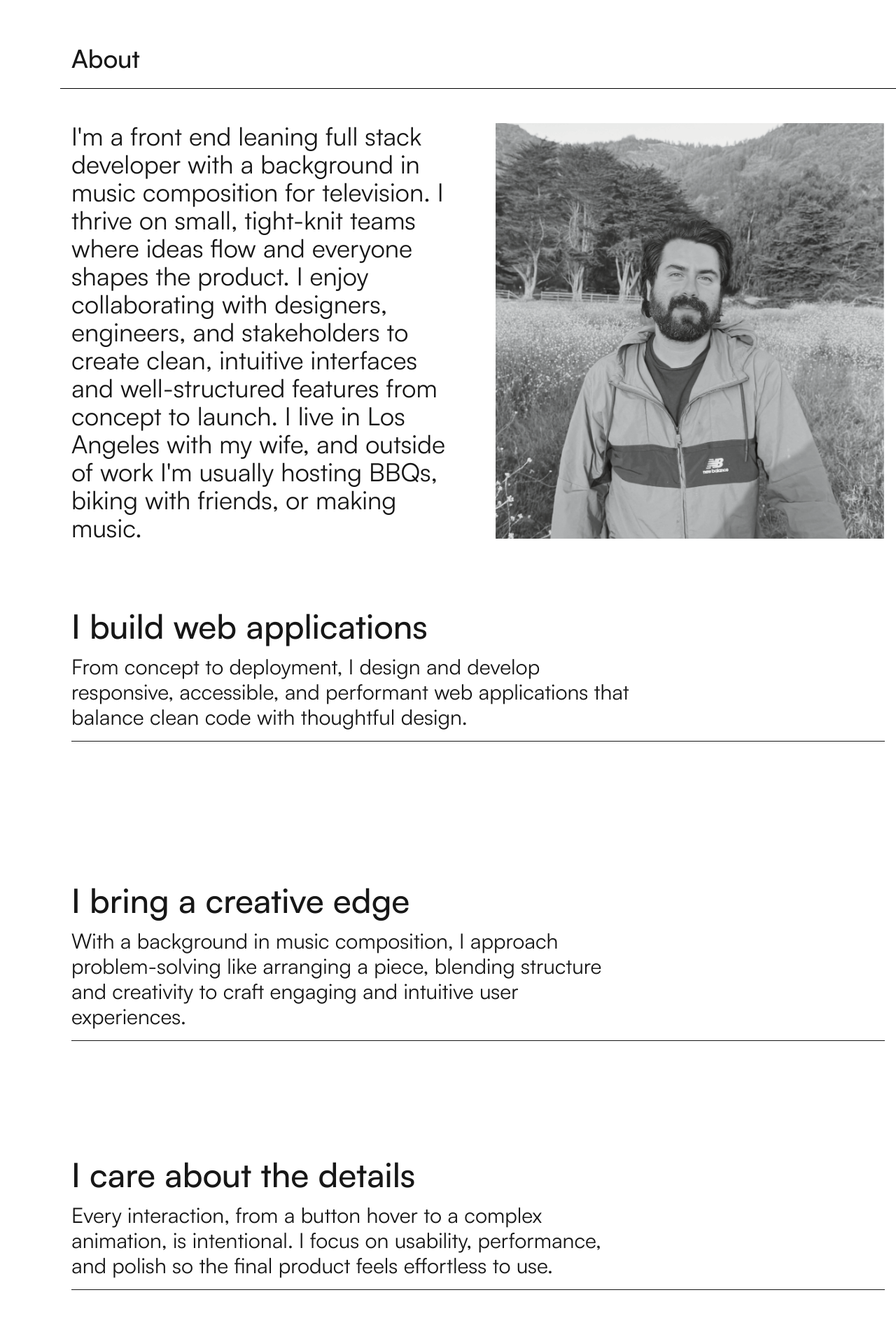
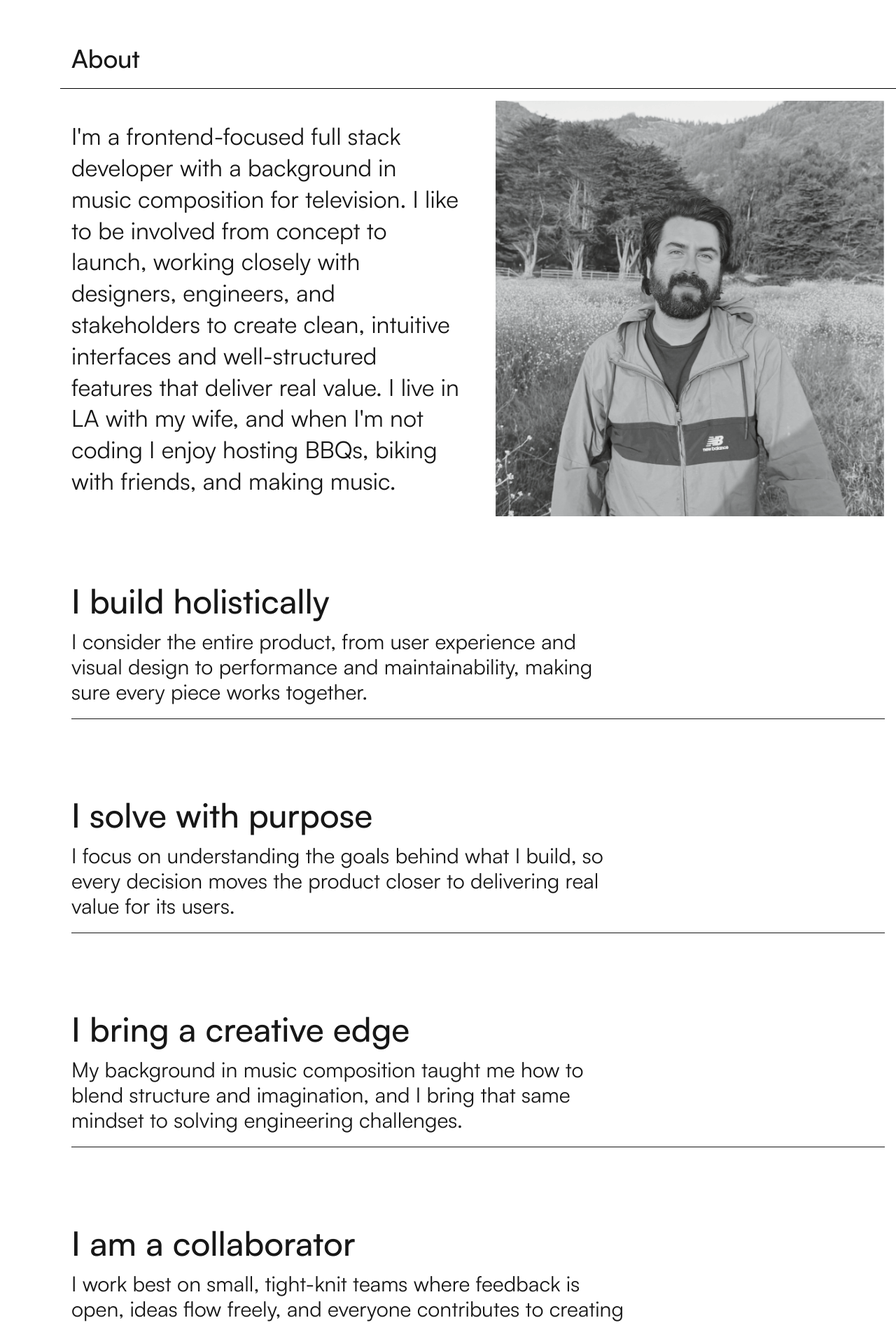
Before and after one commit to AnthonyAl-Rifai/portfolio-site, a Next.js app: page / in a window 1280 px wide. Shown: the part 960-2854 px from the top of the page at 70% size. Built offline with nearby package versions, Linux system fonts and the light colour scheme.

Commit message:
finish AboutSection v1.

```diff
--- a/app/components/AboutSection.tsx
+++ b/app/components/AboutSection.tsx
@@ -89,7 +89,7 @@ export default function NewAboutSection() {
   return (
     <Section id="about" className="h-auto mt-[25vh]">
       <SectionTitle name="About" isSticky />
-      <div className="min-h-[calc(100vh-var(--layout-size))] p-4 grid gap-12 mt-8 md:grid-cols-2">
+      <div className="min-h-[calc(100vh-var(--layout-size))] p-4 grid gap-12 md:grid-cols-2">
         <motion.div
           className="w-auto h-full flex items-center"
           initial={{ y: 100, opacity: 0 }}
@@ -97,19 +97,18 @@ export default function NewAboutSection() {
           transition={{ duration: 0.8 }}
           viewport={{ once: true }}
         >
-          <h3 className="text-2xl lg:text-3xl xl:text-4xl 2xl:text-5xl 3xl:text-5xl">
-            I&apos;m a front end leaning full stack developer with a background
-            in music composition for television. I thrive on small, tight-knit
-            teams where ideas flow and everyone shapes the product. I enjoy
-            collaborating with designers, engineers, and stakeholders to create
-            clean, intuitive interfaces and well-structured features from
-            concept to launch. I live in Los Angeles with my wife, and outside
-            of work I&apos;m usually hosting BBQs, biking with friends, or
-            making music.
+          <h3 className="text-2xl md:text-[clamp(1rem,2vw+0.5rem,3rem)] max-w-[1300px]">
+            I&apos;m a frontend-focused full stack developer with a background
+            in music composition for television. I like to be involved from
+            concept to launch, working closely with designers, engineers, and
+            stakeholders to create clean, intuitive interfaces and
+            well-structured features that deliver real value. I live in LA with
+            my wife, and when I&apos;m not coding I enjoy hosting BBQs, biking
+            with friends, and making music.
           </h3>
         </motion.div>
         <motion.div
-          className="max-h-[calc(100vh-(2*var(--layout-size))-32px)] w-full flex justify-center items-center"
+          className="md:max-h-[calc(100dvh-(2*var(--layout-size))-32px)] w-full flex justify-center items-center"
           initial={{ y: 100, opacity: 0 }}
           whileInView={{ y: 0, opacity: 1 }}
           transition={{ duration: 0.8 }}
@@ -125,7 +124,7 @@ export default function NewAboutSection() {
         </motion.div>
         {/* expandable sections */}
         {isLargerThanMobile ? (
-          <div className="h-[calc(4*var(--layout-size))] col-span-full md:mt-12">
+          <div className="h-[calc(3*var(--layout-size))] col-span-full md:mt-12">
             <motion.div
               ref={motionRef1}
               layout
@@ -136,7 +135,7 @@ export default function NewAboutSection() {
                 layout
                 className="font-medium text-3xl lg:text-4xl xl:text-5xl 3xl:text-6xl pb-4 3xl:pb-6"
               >
-                I build web applications
+                I build holistically
               </motion.h2>
 
               <motion.div
@@ -149,10 +148,10 @@ export default function NewAboutSection() {
                 }}
                 transition={{ duration: 0.3, ease: "easeInOut" }}
               >
-                <p className="text-xl md:text-2xl lg:w-[600px] xl:w-[800px] 2xl:w-[1000px] 3xl:w-[1200px] xl:text-3xl 3xl:text-4xl">
-                  From concept to deployment, I design and develop responsive,
-                  accessible, and performant web applications that balance clean
-                  code with thoughtful design.
+                <p className="text-xl md:text-2xl lg:w-[600px] xl:w-[800px] 2xl:w-[1000px] 3xl:w-[1200px] xl:text-3xl 3xl:text-4xl pb-1">
+                  I consider the entire product, from user experience and visual
+                  design to performance and maintainability, making sure every
+                  piece works together.
                 </p>
               </motion.div>
 
@@ -166,22 +165,76 @@ export default function NewAboutSection() {
         ) : (
           <div className="w-full flex flex-col justify-between gap-8">
             <SectionTitle
-              name="I build web applications"
+              name="I build holistically"
               zIndex={20}
               removeLeftPadding
             />
             <p className="text-2xl">
-              From concept to deployment, I design and develop responsive,
-              accessible, and performant web applications that balance clean
-              code with thoughtful design.
+              I consider the entire product, from user experience and visual
+              design to performance and maintainability, making sure every piece
+              works together.
             </p>
           </div>
         )}
 
         {isLargerThanMobile ? (
-          <div className="h-[calc(4*var(--layout-size))] col-span-full">
+          <div className="h-[calc(3*var(--layout-size))] col-span-full">
             <motion.div
               ref={motionRef2}
+              layout
+              className="w-full flex flex-col justify-between"
+              transition={{ duration: 0.3, ease: "easeInOut" }}
+            >
+              <motion.h2
+                layout
+                className="font-medium text-3xl lg:text-4xl xl:text-5xl 3xl:text-6xl pb-4 3xl:pb-6"
+              >
+                I solve with purpose
+              </motion.h2>
+
+              <motion.div
+                layout
+                className="overflow-hidden"
+                initial={false}
+                animate={{
+                  height: showFullText2 ? "auto" : 0,
+                  opacity: showFullText2 ? 1 : 0,
+                }}
+                transition={{ duration: 0.3, ease: "easeInOut" }}
+              >
+                <p className="text-xl md:text-2xl lg:w-[600px] xl:w-[800px] 2xl:w-[1000px] 3xl:w-[1200px] xl:text-3xl 3xl:text-4xl pb-1">
+                  I focus on understanding the goals behind what I build, so
+                  every decision moves the product closer to delivering real
+                  value for its users.
+                </p>
+              </motion.div>
+
+              <motion.div
+                layout
+                className="border-b mt-4"
+                transition={{ duration: 0.3, ease: "easeInOut" }}
+              />
+            </motion.div>
+          </div>
+        ) : (
+          <div className="w-full flex flex-col justify-between gap-8">
+            <SectionTitle
+              name="I solve with purpose"
+              zIndex={20}
+              removeLeftPadding
+            />
+            <p className="text-2xl">
+              I focus on understanding the goals behind what I build, so every
+              decision moves the product closer to delivering real value for its
+              users.
+            </p>
+          </div>
+        )}
+
+        {isLargerThanMobile ? (
+          <div className="h-[calc(3*var(--layout-size))] col-span-full">
+            <motion.div
+              ref={motionRef3}
               layout
               className="w-full flex flex-col justify-between"
               transition={{ duration: 0.3, ease: "easeInOut" }}
@@ -198,15 +251,15 @@ export default function NewAboutSection() {
                 className="overflow-hidden"
                 initial={false}
                 animate={{
-                  height: showFullText2 ? "auto" : 0,
-                  opacity: showFullText2 ? 1 : 0,
+                  height: showFullText3 ? "auto" : 0,
+                  opacity: showFullText3 ? 1 : 0,
                 }}
                 transition={{ duration: 0.3, ease: "easeInOut" }}
               >
-                <p className="text-xl md:text-2xl lg:w-[600px] xl:w-[800px] 2xl:w-[1000px] 3xl:w-[1200px] xl:text-3xl 3xl:text-4xl">
-                  With a background in music composition, I approach
-                  problem-solving like arranging a piece, blending structure and
-                  creativity to craft engaging and intuitive user experiences.
+                <p className="text-xl md:text-2xl lg:w-[600px] xl:w-[800px] 2xl:w-[1000px] 3xl:w-[1200px] xl:text-3xl 3xl:text-4xl pb-1">
+                  My background in music composition taught me how to blend
+                  structure and imagination, and I bring that same mindset to
+                  solving engineering challenges.
                 </p>
               </motion.div>
 
@@ -225,17 +278,17 @@ export default function NewAboutSection() {
               removeLeftPadding
             />
             <p className="text-2xl">
-              With a background in music composition, I approach problem-solving
-              like arranging a piece, blending structure and creativity to craft
-              engaging and intuitive user experiences.
+              My background in music composition taught me how to blend
+              structure and imagination, and I bring that same mindset to
+              solving engineering challenges.
             </p>
           </div>
         )}
 
         {isLargerThanMobile ? (
-          <div className="h-[calc(4*var(--layout-size))] col-span-full">
+          <div className="h-[calc(3*var(--layout-size))] col-span-full">
             <motion.div
-              ref={motionRef3}
+              ref={motionRef4}
               layout
               className="w-full flex flex-col justify-between"
               transition={{ duration: 0.3, ease: "easeInOut" }}
@@ -244,7 +297,7 @@ export default function NewAboutSection() {
                 layout
                 className="font-medium text-3xl lg:text-4xl xl:text-5xl 3xl:text-6xl pb-4 3xl:pb-6"
               >
-                I care about the details
+                I am a collaborator
               </motion.h2>
 
               <motion.div
@@ -252,15 +305,15 @@ export default function NewAboutSection() {
                 className="overflow-hidden"
                 initial={false}
                 animate={{
-                  height: showFullText3 ? "auto" : 0,
-                  opacity: showFullText3 ? 1 : 0,
+                  height: showFullText4 ? "auto" : 0,
+                  opacity: showFullText4 ? 1 : 0,
                 }}
                 transition={{ duration: 0.3, ease: "easeInOut" }}
               >
-                <p className="text-xl md:text-2xl lg:w-[600px] xl:w-[800px] 2xl:w-[1000px] 3xl:w-[1200px] xl:text-3xl 3xl:text-4xl">
-                  Every interaction, from a button hover to a complex animation,
-                  is intentional. I focus on usability, performance, and polish
-                  so the final product feels effortless to use.
+                <p className="text-xl md:text-2xl lg:w-[600px] xl:w-[800px] 2xl:w-[1000px] 3xl:w-[1200px] xl:text-3xl 3xl:text-4xl pb-1">
+                  I work best on small, tight-knit teams where feedback is open,
+                  ideas flow freely, and everyone contributes to creating
+                  something meaningful.
                 </p>
               </motion.div>
 
@@ -274,65 +327,15 @@ export default function NewAboutSection() {
         ) : (
           <div className="w-full flex flex-col justify-between gap-8">
             <SectionTitle
-              name="I care about the details"
+              name="I am a collaborator"
               zIndex={20}
               removeLeftPadding
             />
-            <p className="text-2xl">
-              Every interaction, from a button hover to a complex animation, is
-              intentional. I focus on usability, performance, and polish so the
-              final product feels effortless to use.
-            </p>
-          </div>
-        )}
-
-        {isLargerThanMobile ? (
-          <div className="h-[calc(4*var(--layout-size))] col-span-full">
-            <motion.div
-              ref={motionRef4}
-              layout
-              className="w-full flex flex-col justify-between"
-              transition={{ duration: 0.3, ease: "easeInOut" }}
-            >
-              <motion.h2
-                layout
-                className="font-medium text-3xl lg:text-4xl xl:text-5xl 3xl:text-6xl pb-4 3xl:pb-6"
-              >
-                I stay curious
-              </motion.h2>
-
-              <motion.div
-                layout
-                className="overflow-hidden"
-                initial={false}
-                animate={{
-                  height: showFullText4 ? "auto" : 0,
-                  opacity: showFullText4 ? 1 : 0,
-                }}
-                transition={{ duration: 0.3, ease: "easeInOut" }}
-              >
-                <p className="text-xl md:text-2xl lg:w-[600px] xl:w-[800px] 2xl:w-[1000px] 3xl:w-[1200px] xl:text-3xl 3xl:text-4xl">
-                  I am always exploring new tools, patterns, and technologies,
-                  bringing fresh ideas into my work while keeping what is
-                  practical and reliable for each project.
-                </p>
-              </motion.div>
-
-              <motion.div
-                layout
-                className="border-b mt-4"
-                transition={{ duration: 0.3, ease: "easeInOut" }}
-              />
-            </motion.div>
-          </div>
-        ) : (
-          <div className="w-full flex flex-col justify-between gap-8">
-            <SectionTitle name="I stay curious" zIndex={20} removeLeftPadding />
 
             <p className="text-2xl">
-              I am always exploring new tools, patterns, and technologies,
-              bringing fresh ideas into my work while keeping what is practical
-              and reliable for each project.
+              I work best on small, tight-knit teams where feedback is open,
+              ideas flow freely, and everyone contributes to creating something
+              meaningful.
             </p>
           </div>
         )}
```
